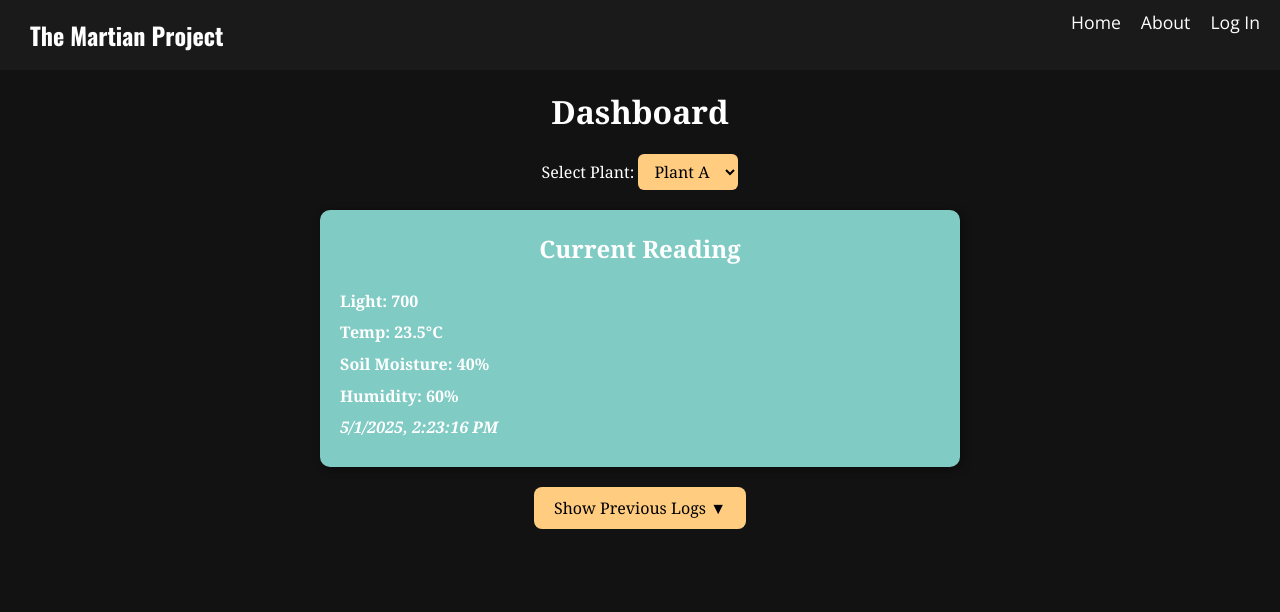
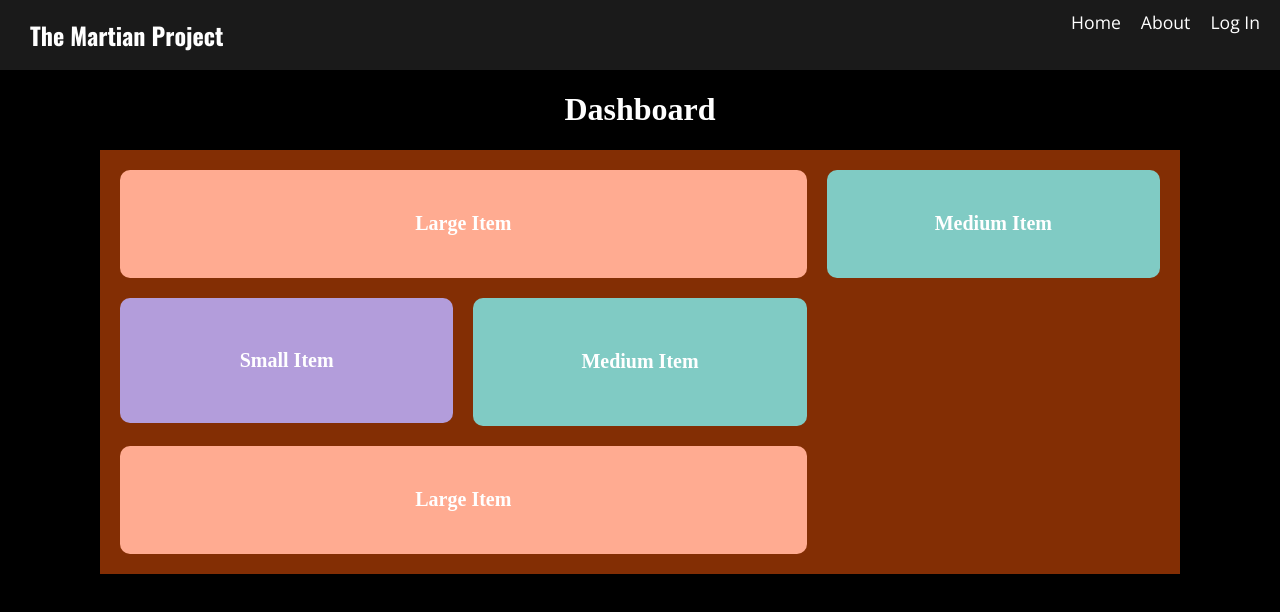
Before and after one commit to cfinnegan827/CS410-SP2025-plant-monitoring-system, a React (Vite) app in the folder web-app/frontend/: page /dashboard in a window 1280 px wide. Shown: the top 612 px of the page. Built offline with nearby package versions, Linux system fonts and the light colour scheme.

Commit message:
Revert "redesigned dashboard page"

```diff
--- a/web-app/frontend/src/pages/Dashboard.jsx
+++ b/web-app/frontend/src/pages/Dashboard.jsx
@@ -1,148 +1,19 @@
-import React, { useState, useEffect, useRef } from 'react';
+import React from 'react';
 import Header from '../components/header.jsx';
 import '../styles/Dashboard.css';
 
 function Dashboard() {
-  const [plants, setPlants] = useState(['Plant A', 'Plant B']);
-  const [selectedPlant, setSelectedPlant] = useState('Plant A');
-  const [readings, setReadings] = useState([]);
-  const [showLogs, setShowLogs] = useState(false);
-  const logRef = useRef(null);
-
-  //useEffect(() => {
-    // if (!selectedPlant) return;
-
-     //fetch(`http://<your-esp-ip>/api/readings?plant=${selectedPlant}`) // adjust endpoint
-       //.then((res) => res.json())
-       //.then((data) => {
-         //setReadings(data);
-         //setLatest(data[0]);
-       //})
-       //.catch((err) => console.error('Failed to fetch data:', err));
-   //}, [selectedPlant]);
-
-
-  // Mock data for demonstration
-  useEffect(() => {
-    const mockPlantA = [
-      {
-        light: 700,
-        temp: 23.5,
-        moisture: 40,
-        humidity: 60,
-        timestamp: "2025-05-01T14:23:16Z"
-      },
-      {
-        light: 650,
-        temp: 22.8,
-        moisture: 42,
-        humidity: 58,
-        timestamp: "2025-05-01T14:10:00Z"
-      },
-      {
-        light: 600,
-        temp: 24.1,
-        moisture: 38,
-        humidity: 61,
-        timestamp: "2025-05-01T13:50:00Z"
-      }
-    ];
-
-    const mockPlantB = [
-      {
-        light: 300,
-        temp: 18.2,
-        moisture: 55,
-        humidity: 72,
-        timestamp: "2025-05-01T15:00:00Z"
-      },
-      {
-        light: 250,
-        temp: 17.9,
-        moisture: 58,
-        humidity: 74,
-        timestamp: "2025-05-01T14:40:00Z"
-      },
-      {
-        light: 200,
-        temp: 19.0,
-        moisture: 60,
-        humidity: 70,
-        timestamp: "2025-05-01T14:20:00Z"
-      }
-    ];
-
-    if (selectedPlant === 'Plant A') {
-      setReadings(mockPlantA);
-    } else if (selectedPlant === 'Plant B') {
-      setReadings(mockPlantB);
-    }
-  }, [selectedPlant]);
-
-  useEffect(() => {
-    if (logRef.current) {
-      if (showLogs) {
-        logRef.current.style.height = `${logRef.current.scrollHeight}px`;
-      } else {
-        logRef.current.style.height = '0px';
-      }
-    }
-  }, [showLogs]);
-
-  const latest = readings[0];
-
   return (
     <div>
-      <Header />
-      <h1 className="title-center">Dashboard</h1>
-
-      {/* Plant Selector */}
-      <div className="plantSelector">
-        <label htmlFor="plantSelect">Select Plant: </label>
-        <select
-          id="plantSelect"
-          value={selectedPlant}
-          onChange={(e) => setSelectedPlant(e.target.value)}
-        >
-          {plants.map((plant, idx) => (
-            <option key={idx} value={plant}>{plant}</option>
-          ))}
-        </select>
-      </div>
-
-      {/* Current Reading */}
-      {latest && (
-        <div className="card">
-          <h2>Current Reading</h2>
-          <p><strong>Light:</strong> {latest.light}</p>
-          <p><strong>Temp:</strong> {latest.temp}°C</p>
-          <p><strong>Soil Moisture:</strong> {latest.moisture}%</p>
-          <p><strong>Humidity:</strong> {latest.humidity}%</p>
-          <p><em>{new Date(latest.timestamp).toLocaleString()}</em></p>
+        <Header />
+        <h1 className="title-center">Dashboard</h1>
+        <div className="dashboardBento">
+            <div className="bentoItem large">Large Item</div>
+            <div className="bentoItem medium">Medium Item</div>
+            <div className="bentoItem small">Small Item</div>
+            <div className="bentoItem medium">Medium Item</div>
+            <div className="bentoItem large">Large Item</div>
         </div>
-      )}
-
-      {/* Toggle Button */}
-      <div className="logToggleWrapper">
-        <button className="logToggleBtn" onClick={() => setShowLogs(!showLogs)}>
-          {showLogs ? 'Hide Logs ▲' : 'Show Previous Logs ▼'}
-        </button>
-      </div>
-
-      {/* Sliding Log Section */}
-      <div className="logSectionWrapper" ref={logRef}>
-        <div className="logSection">
-          {readings.slice(1).map((log, idx) => (
-            <div className="logEntry card" key={idx}>
-              <p><strong>Light:</strong> {log.light}</p>
-              <p><strong>Temp:</strong> {log.temp}°C</p>
-              <p><strong>Soil Moisture:</strong> {log.moisture}%</p>
-              <p><strong>Humidity:</strong> {log.humidity}%</p>
-              <p><em>{new Date(log.timestamp).toLocaleString()}</em></p>
-            </div>
-          ))}
-        </div>
-      </div>
     </div>
   );
 }
--- a/web-app/frontend/src/styles/Dashboard.css
+++ b/web-app/frontend/src/styles/Dashboard.css
@@ -1,91 +1,47 @@
-body {
-    background-color: #121212;
-    margin: 0;
-    font-family: 'Georgia', serif;
-  }
+.title-center {
+    text-align: center;
+}
+.dashboardBento {
+    display: grid;
+    grid-template-columns: repeat(3, 1fr); /* 3 equal columns */
+    grid-template-rows: auto;
+    gap: 20px;
+    padding: 20px;
+    background-color: #832e04;
+    margin: 100px;
+    margin-top: 20px;
+    height: 30vw;
+}
 
-  /* Title */
-  .title-center {
-    text-align: center;
-    font-size: 2rem;
-    margin-top: 20px;
-    color: white;
-  }
-
-  /* Plant Dropdown */
-  .plantSelector {
-    text-align: center;
-    margin: 20px;
-    color: white;
-  }
-
-  .plantSelector select {
-    font-size: 1rem;
-    padding: 6px 12px;
-    border-radius: 6px;
-    border: none;
-    background-color: #ffcc80;
-    font-family: inherit;
-    cursor: pointer;
-  }
-
-  /* Card Style */
-  .card {
-    background-color: #80cbc4;
+.bentoItem {
+    display: flex;
+    align-items: center;
+    justify-content: center;
+    background: #ffcc80;
     border-radius: 10px;
     padding: 20px;
-    margin: 20px auto;
-    max-width: 600px;
-    color: white;
-    font-weight: 600;
-    line-height: 1.6;
-    box-shadow: 2px 2px 10px rgba(0, 0, 0, 0.4);
-    transition: all 0.3s ease;
-  }
+    font-size: 20px;
+    font-weight: bold;
+    text-align: center;
+}
 
-  .card h2 {
-    text-align: center;
-    margin-top: 0;
-  }
+/* Different sizes for Bento effect */
+.large {
+    grid-column: span 2;
+    grid-row: span 2;
+    background-color: #ffab91;
+}
 
-  .card p {
-    margin: 6px 0;
-  }
+.medium {
+    grid-column: span 1;
+    grid-row: span 2;
+    background-color: #80cbc4;
 
-  /* Toggle Button */
-  .logToggleWrapper {
-    text-align: center;
-    margin-top: 20px;
-  }
+}
 
-  .logToggleBtn {
-    background-color: #ffcc80;
-    border: none;
-    padding: 10px 20px;
-    border-radius: 8px;
-    font-size: 1rem;
-    font-family: 'Georgia', serif;
-    cursor: pointer;
-    transition: background-color 0.3s;
-  }
-
-  .logToggleBtn:hover {
-    background-color: #f4b400;
-  }
-
-  /* Log Section Animation */
-  .logSectionWrapper {
-    max-width: 650px;
-    margin: 0 auto;
-    overflow: hidden;
-    height: 0;
-    transition: height 0.5s ease;
-  }
-
-  .logSection {
-    padding-top: 10px;
-  }
-
-  .logEntry {
-    margin-bottom: 20px;
-  }
+.small {
+    grid-column: span 1;
+    grid-row: span 1;
+    background-color: #b39ddb;
+    height: 100%;
+}
```
